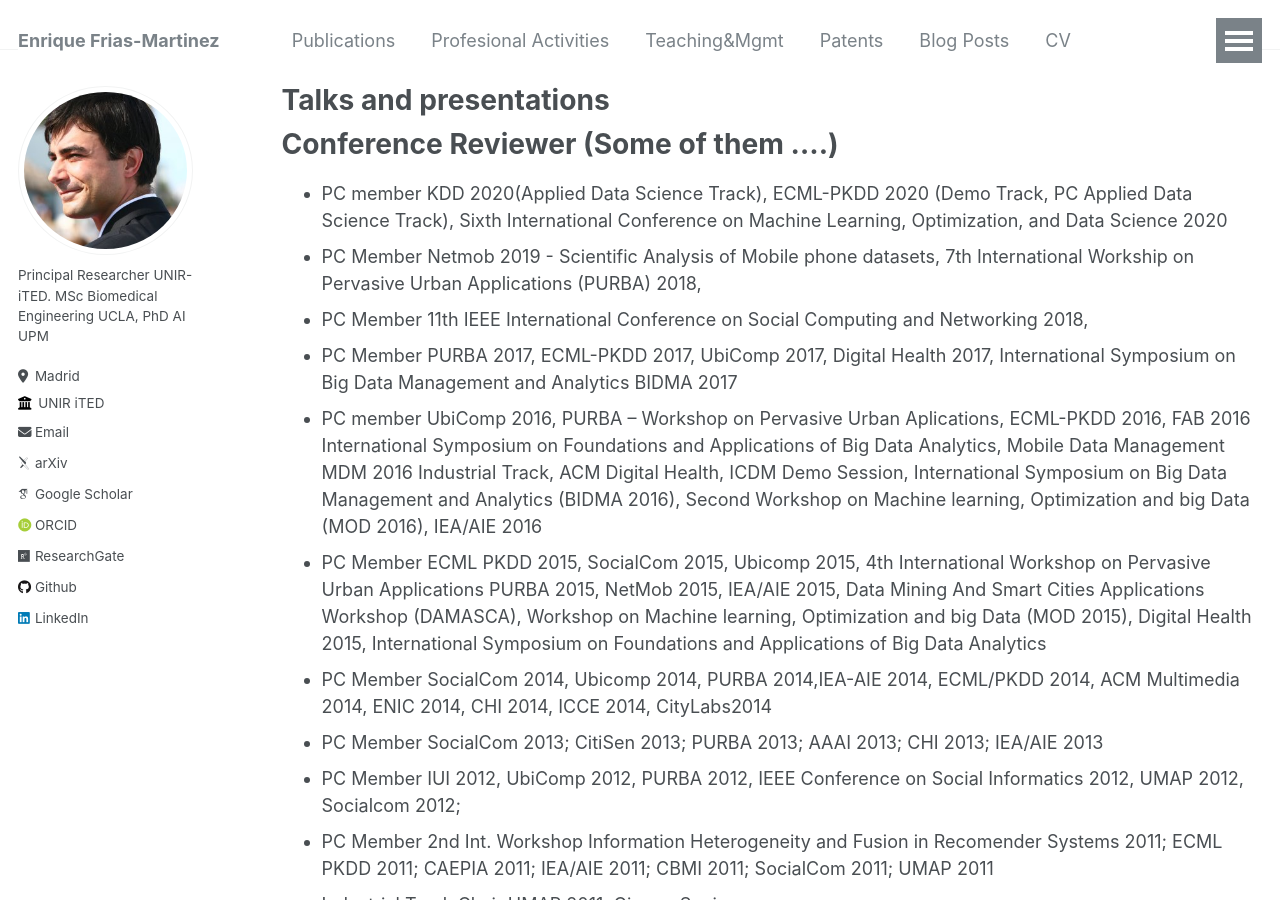
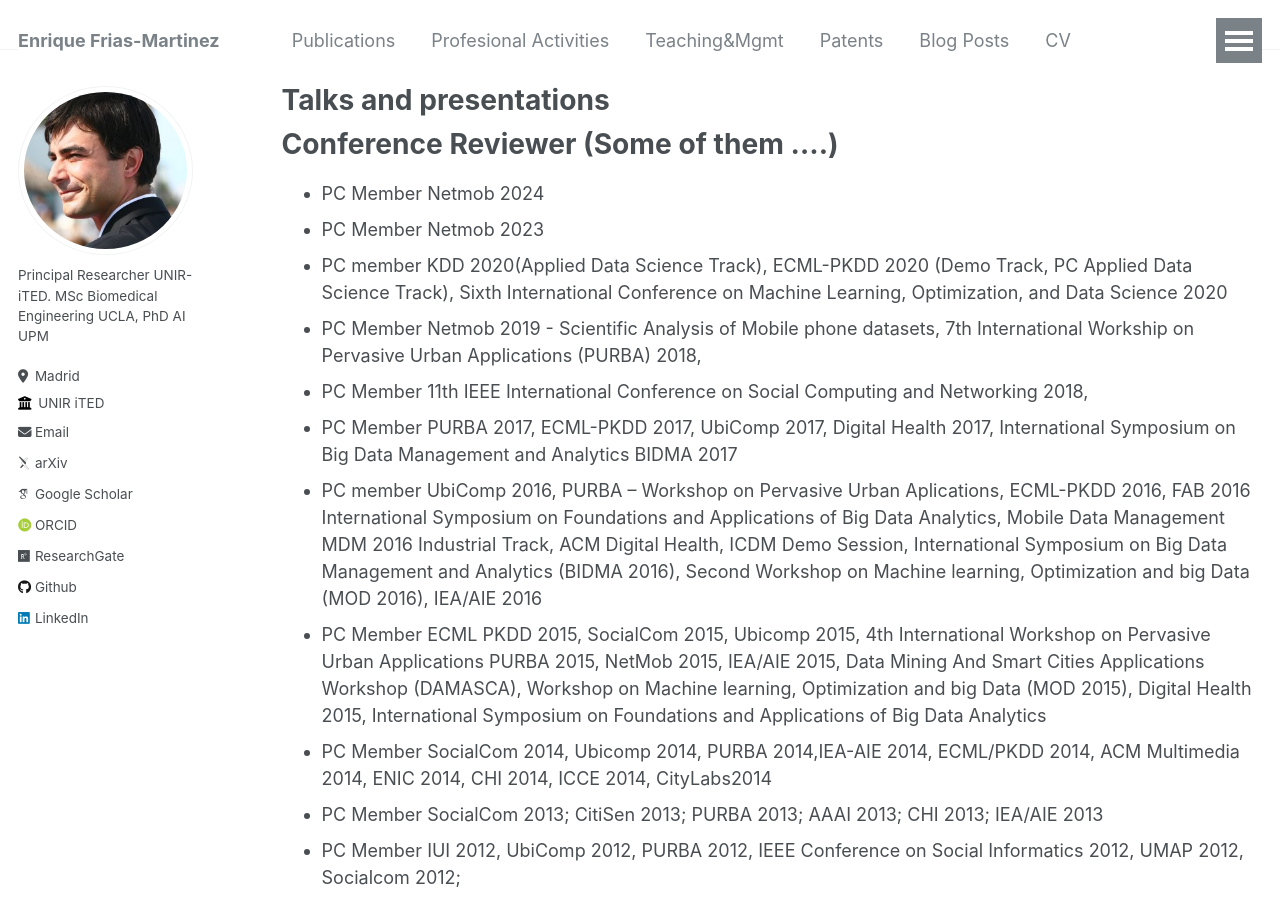
Before and after one commit to ENriqueFRiasM/enriquefriasm.github.io, a Jekyll site: the page built from _pages/talks.md, in a window 1280 px wide and 900 px high. Built offline with Jekyll 4.4.1, drawn with Linux system fonts in a browser that asks for light colours; some web fonts are replaced.

Commit message:
Update talks.md

```diff
--- a/_pages/talks.md
+++ b/_pages/talks.md
@@ -6,6 +6,8 @@ author_profile: true
 ---
 
 # Conference Reviewer (Some of them ....)
+- PC Member Netmob 2024
+- PC Member Netmob 2023
 - PC member KDD 2020(Applied Data Science Track), ECML-PKDD 2020 (Demo Track, PC Applied Data Science Track), Sixth International Conference on Machine Learning, Optimization, and Data Science 2020
 - PC Member Netmob 2019 - Scientific Analysis of Mobile phone datasets, 7th International Workship on Pervasive Urban Applications (PURBA) 2018,
 - PC Member 11th IEEE International Conference on Social Computing and Networking 2018,
```
